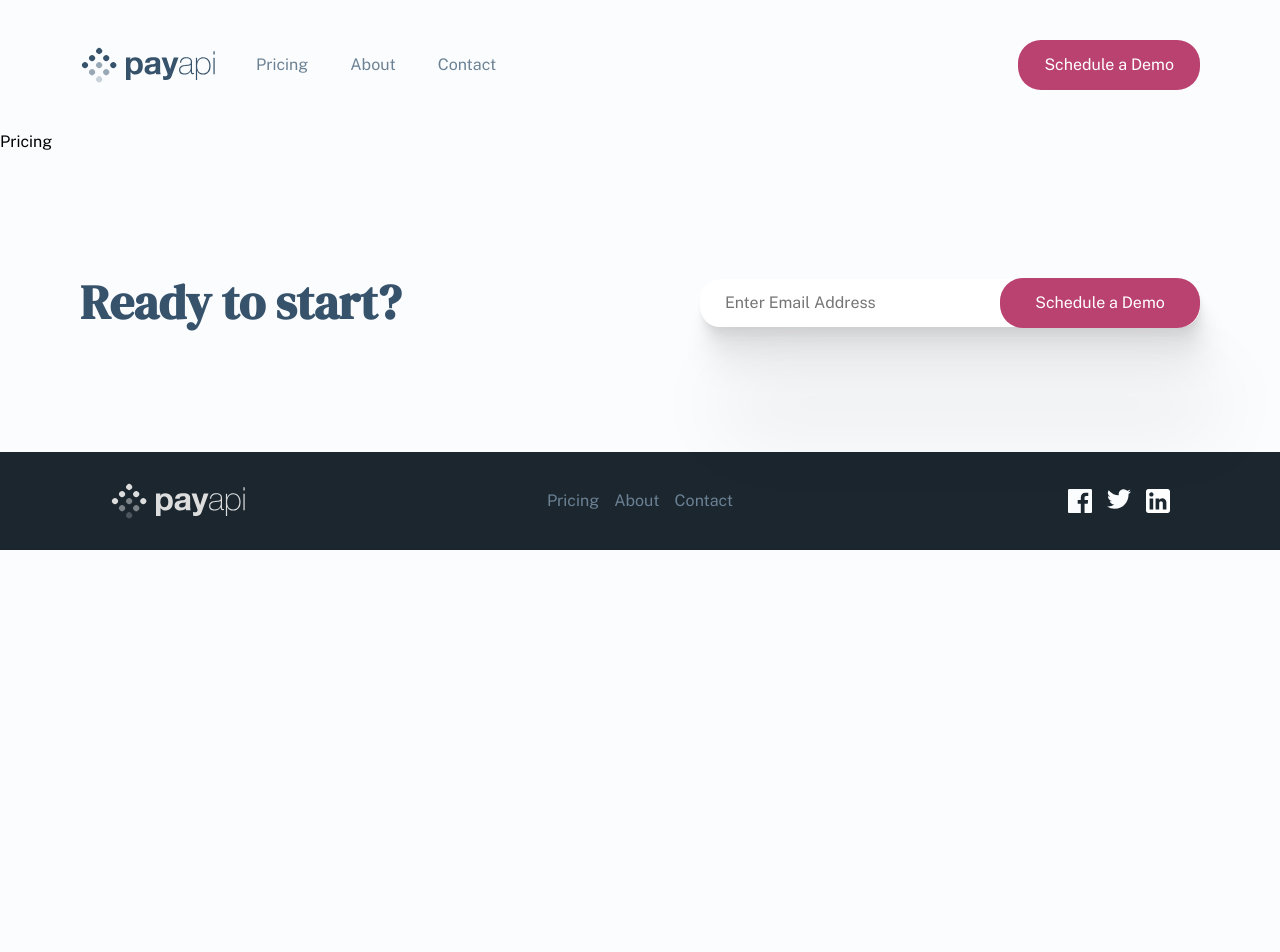
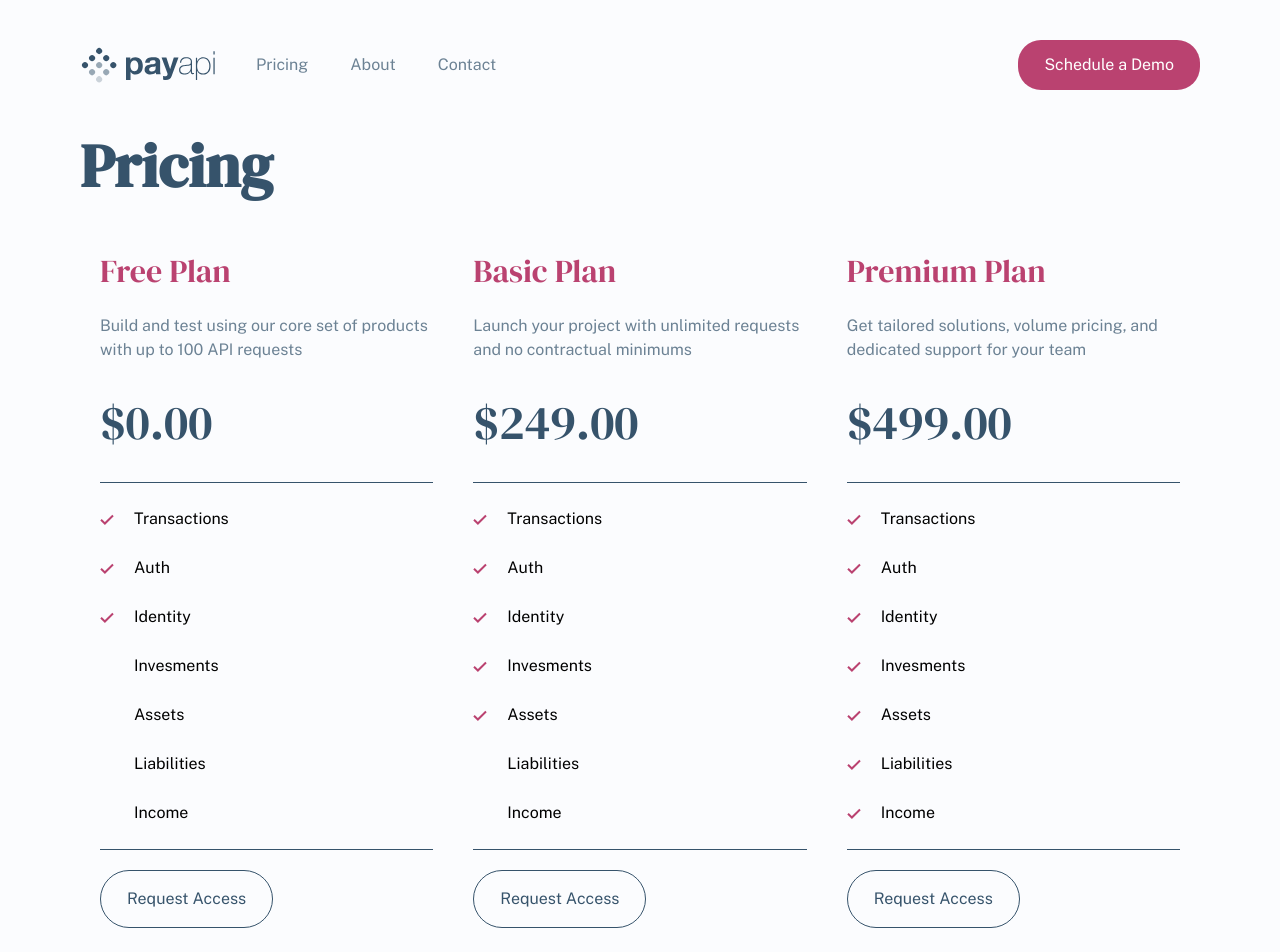
Before and after one commit to Silkiercomet/payapi-full-website-react, a React (Vite) app: page /pricing in a window 1280 px wide. Shown: the top 952 px of the page. Before the commit the page ends 840 px from the top, so only its background shows below. Built offline with nearby package versions, Linux system fonts and the light colour scheme.

Commit message:
pricing page completed for al viewports

```diff
--- /dev/null
+++ b/src/components/PricingCard.jsx
@@ -0,0 +1,22 @@
+import style from "./styles/pricingcard.module.css"
+import check from "../assets/shared/desktop/icon-check.svg"
+const PricingCard = ({plan = "plan", details = "lorem ipsum", price = 120, perksAmount = 3}) => {
+    const perksList = ["Transactions","Auth","Identity","Invesments","Assets","Liabilities","Income"]
+  return (
+    <div className={style.card}>
+        <header className={style.card__header}>
+            {plan}
+        </header>
+        <p>{details}</p>
+        <p className={style.card__pricing}>${price}.00</p>
+        <div>
+        <ul>
+            {perksList.map((e,i) => <li key={i}><i className={i < perksAmount ? style.card__list_show :style.card__list_hide}><img src={check} alt="checkmark icon" /></i>{e}</li>)}
+        </ul>
+        </div>
+        <button className={style.card__btn}>Request Access</button>
+    </div>
+  )
+}
+
+export default PricingCard
--- /dev/null
+++ b/src/components/styles/pricingcard.module.css
@@ -0,0 +1,72 @@
+.card__list_show{
+    visibility: show;
+}
+.card__list_hide{
+    visibility: hidden;
+}
+.card header{
+    font-size: 2rem;
+    color: var(--pink);
+}
+.card{
+    padding-inline: 20px;
+    display: grid;
+    place-items: center;
+}
+.card div{
+    width: 100%;
+
+}
+.card > * {
+    padding-top: 1.5rem;
+}
+.card__pricing{
+    font-size: 3.2rem;
+    font-family: "DM Serif Display",serif;
+    color: var(--gray);
+
+}
+.card ul{
+    text-decoration: none;
+    list-style: none;
+    padding-left: 0;
+    padding-block: 1.5rem;
+    display: grid;
+    place-content: center;
+    gap: 25px;
+    border-block: 1px solid var(--gray);
+}
+.card ul li{
+    display: flex;
+    gap: 20px;
+    align-items: center;
+    justify-self: left;
+
+}
+.card__btn{
+    padding: 16px 26px;
+
+    background-color: transparent;
+    color: var(--gray);
+    border: 1px solid var(--gray);
+    border-radius: 30px;
+    margin-block: 20px;
+    cursor: pointer;
+    transition: 300ms ease-in-out;
+}
+.card__btn:hover{
+    border-color: var(--pink);
+    color: var(--pink);
+}
+@media screen and (min-width:1020px) {
+    .card {
+        place-items: start;
+    }
+    .card ul{
+        place-content: start;
+
+    }
+    .card__pricing{
+        font-size: 3rem;
+    }
+}
--- a/src/index.css
+++ b/src/index.css
@@ -54,7 +54,7 @@ input, button, textarea, select {
 p, h1, h2, h3, h4, h5, h6 {
   overflow-wrap: break-word;
 }
-header, h1, h2, h3, h4, h5, h6 {
+header, h1, h2, h3, h4, h5 {
   font-family: "DM Serif Display",serif;
   text-align: center;
   color: var(--gray);
@@ -72,6 +72,19 @@ p{
   isolation: isolate;
 }
 
+/* pricing */
+
+.pricing{
+  display: grid;
+  grid-template-columns: repeat(auto-fit, minmax(370px, 1fr));
+}
+.price{
+  max-width: 1120px;
+  margin-inline: auto;
+}
+.price h1{
+  margin-block: 25px;
+}
 /* schedule btn component */
 
 .btn{
@@ -96,13 +109,13 @@ p{
 /* schedule btn component */
 
 @media screen and (min-width:720px) {
-  header, h1, h2, h3, h4, h5, h6 {
+  header, h1, h2, h3, h4, h5 {
     font-size: 3.5rem;
     line-height: 1.2;
   }
 }
 @media screen and (min-width:1020px) {
-  header, h1, h2, h3, h4, h5, h6 {
+  header, h1, h2, h3, h4, h5 {
     text-align: left;
     font-size: 3.8rem;
     line-height: 1.2;
--- a/src/pages/pricing/Pricing.jsx
+++ b/src/pages/pricing/Pricing.jsx
@@ -1,8 +1,31 @@
 import React from 'react'
+import PricingCard from '../../components/PricingCard'
 
 const Pricing = () => {
+  const plans = [
+    {plan:"Free Plan",
+  details:"Build and test using our core set of products with up to 100 API requests",
+price:0,
+perksAmount:3
+},
+    {plan:"Basic Plan",
+  details:"Launch your project with unlimited requests and no contractual minimums",
+price:249,
+perksAmount:5
+},
+    {plan:"Premium Plan",
+  details:"Get tailored solutions, volume pricing, and dedicated support for your team",
+price:499,
+perksAmount:7
+}
+  ]
   return (
-    <div>Pricing</div>
+    <section className='price'>
+      <h1>Pricing</h1>
+      <main className='pricing'>
+        {plans.map((e,i) => <PricingCard plan={e.plan} details={e.details} price={e.price} perksAmount={e.perksAmount} />)}
+      </main>
+    </section>
   )
 }
 
```
